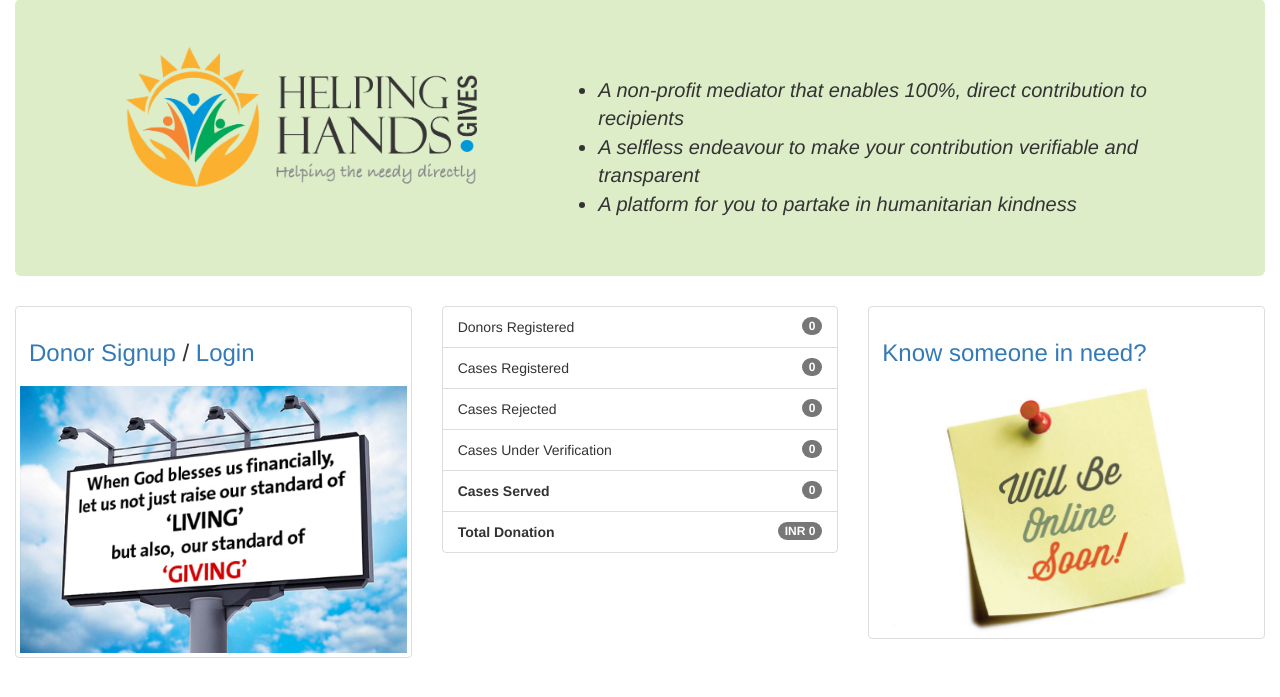
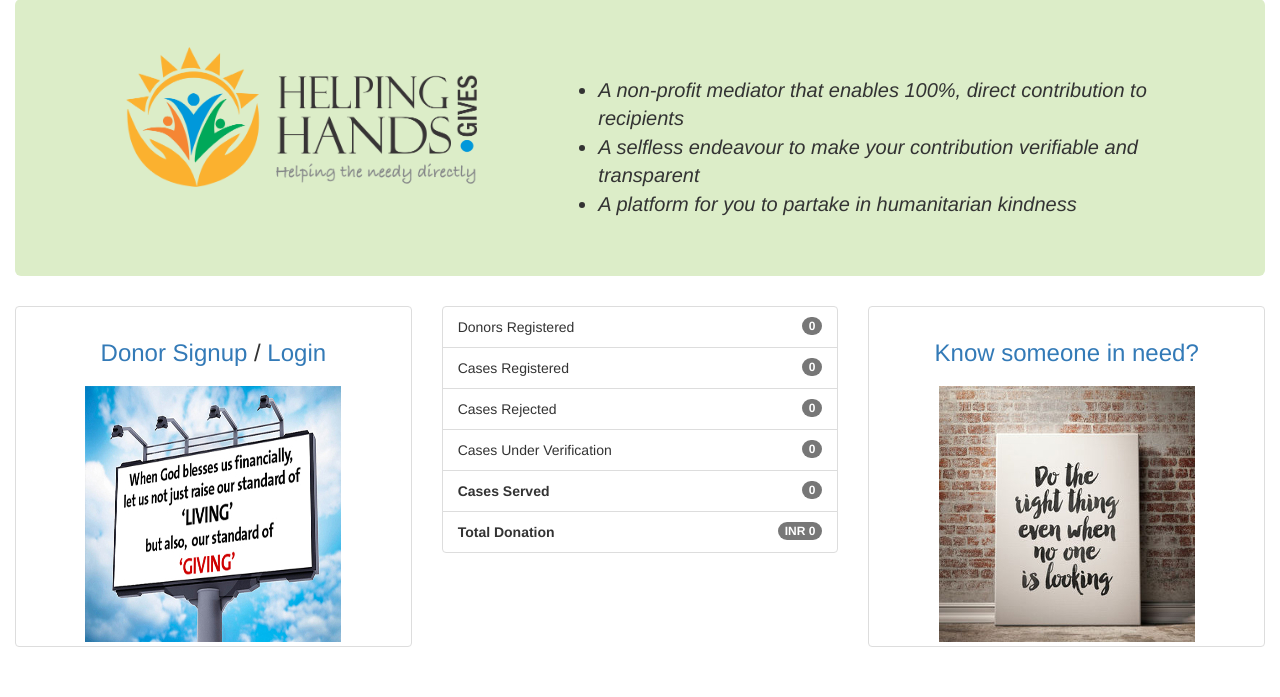
Before and after one commit to caje731/helpinghands, a Django app: page / in a window 1280 px wide. Shown: the part 73-770 px from the top of the page. Run offline with Django 3.2, Linux system fonts and the light colour scheme; data that the repository does not hold is empty; some libraries are stand-ins or nearby versions.

Commit message:
#117089068923491 Fix images for the home page

```diff
--- a/donations/templates/donations/nav_bar/home.html
+++ b/donations/templates/donations/nav_bar/home.html
@@ -26,7 +26,7 @@
 
 			<div class="col-md-4 col-sm-12">
 				<div class="thumbnail">
-			      <div class="caption">
+			      <div class="caption text-center">
 			        <h3><a href="/donor/signup/">Donor Signup</a> / <a href="/accounts/login/">Login</a></h3>
 			      </div>
 			      <img src="{% static "donations/img/helping-others.jpg" %}" alt="Donor Signup">
@@ -57,12 +57,12 @@
 			<div class="col-md-4 col-sm-12">
 				<div class="thumbnail">
 
-			      <div class="caption">
+			      <div class="caption text-center">
 			        <h3><a href="/accounts/profile/#newcase">Know someone in need?</a></h3>
 			        <!-- <p>Coming soon !</p> -->
 			        <!-- <p><a href="#" class="btn btn-primary" role="button">Button</a> <a href="#" class="btn btn-default" role="button">Button</a></p> -->
 			      </div>
-			      <img src="{% static "donations/img/coming-soon.jpg" %}" alt="Coming Soon">
+			      <img src="{% static "donations/img/right-thing.jpg" %}" alt="Do the right thing">
 			    </div>
 			</div>
 		</div>
```
Also changed, not shown: donations/static/donations/img/helping-others.jpg, donations/static/donations/img/right-thing.jpg (added).
